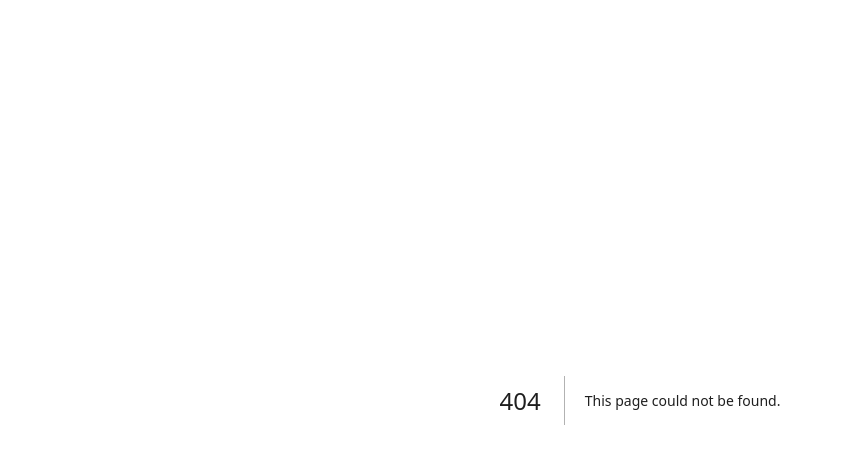
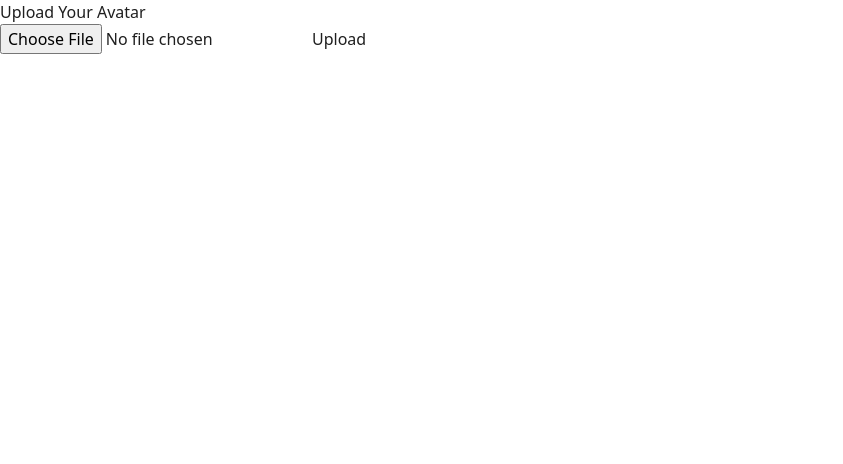
Before and after one commit to tiny-factories/earth-directory, a Next.js app: page /file/upload in a window 1280 px wide. Before the commit this address had no page. Shown: the top 464 px of the page, without its empty margins (0-843 px from the left). Built offline with nearby package versions, Linux system fonts and the light colour scheme.

Commit message:
cleaning

```diff
--- /dev/null
+++ b/pages/api/file/upload.ts
@@ -0,0 +1,39 @@
+// pages/api/file/upload.ts
+import type { NextApiRequest, NextApiResponse } from "next";
+import { put } from "@vercel/blob";
+
+export default async function handler(
+  req: NextApiRequest,
+  res: NextApiResponse
+) {
+  if (req.method !== "POST") {
+    return res.status(405).end("Method Not Allowed");
+  }
+
+  try {
+    const { searchParams } = new URL(req.url, `http://${req.headers.host}`);
+    const filename = searchParams.get("filename");
+
+    if (!filename) {
+      return res.status(400).json({ error: "Filename is required" });
+    }
+
+    // Assuming the request body is the file content
+    // Note: Make sure you have the correct configuration for parsing the request body as a stream
+    const blob = await put(filename, req, {
+      access: "public",
+    });
+
+    return res.status(200).json(blob);
+  } catch (error) {
+    console.error(error);
+    return res.status(500).json({ error: "Failed to upload file" });
+  }
+}
+
+// Make sure to configure bodyParser for file uploads if needed
+export const config = {
+  api: {
+    bodyParser: false,
+  },
+};
--- /dev/null
+++ b/pages/file/upload.tsx
@@ -0,0 +1,46 @@
+"use client";
+
+import type { PutBlobResult } from "@vercel/blob";
+import { useState, useRef } from "react";
+
+export default function AvatarUploadPage() {
+  const inputFileRef = useRef<HTMLInputElement>(null);
+  const [blob, setBlob] = useState<PutBlobResult | null>(null);
+  return (
+    <>
+      <h1>Upload Your Avatar</h1>
+
+      <form
+        onSubmit={async (event) => {
+          event.preventDefault();
+
+          if (!inputFileRef.current?.files) {
+            throw new Error("No file selected");
+          }
+
+          const file = inputFileRef.current.files[0];
+
+          const response = await fetch(
+            `/api/file/upload?filename=${file.name}`,
+            {
+              method: "POST",
+              body: file,
+            }
+          );
+
+          const newBlob = (await response.json()) as PutBlobResult;
+
+          setBlob(newBlob);
+        }}
+      >
+        <input name="file" ref={inputFileRef} type="file" required />
+        <button type="submit">Upload</button>
+      </form>
+      {blob && (
+        <div>
+          Blob url: <a href={blob.url}>{blob.url}</a>
+        </div>
+      )}
+    </>
+  );
+}
```
Also changed, not shown: 2 other files (tests, documents, lock files or other folders).
